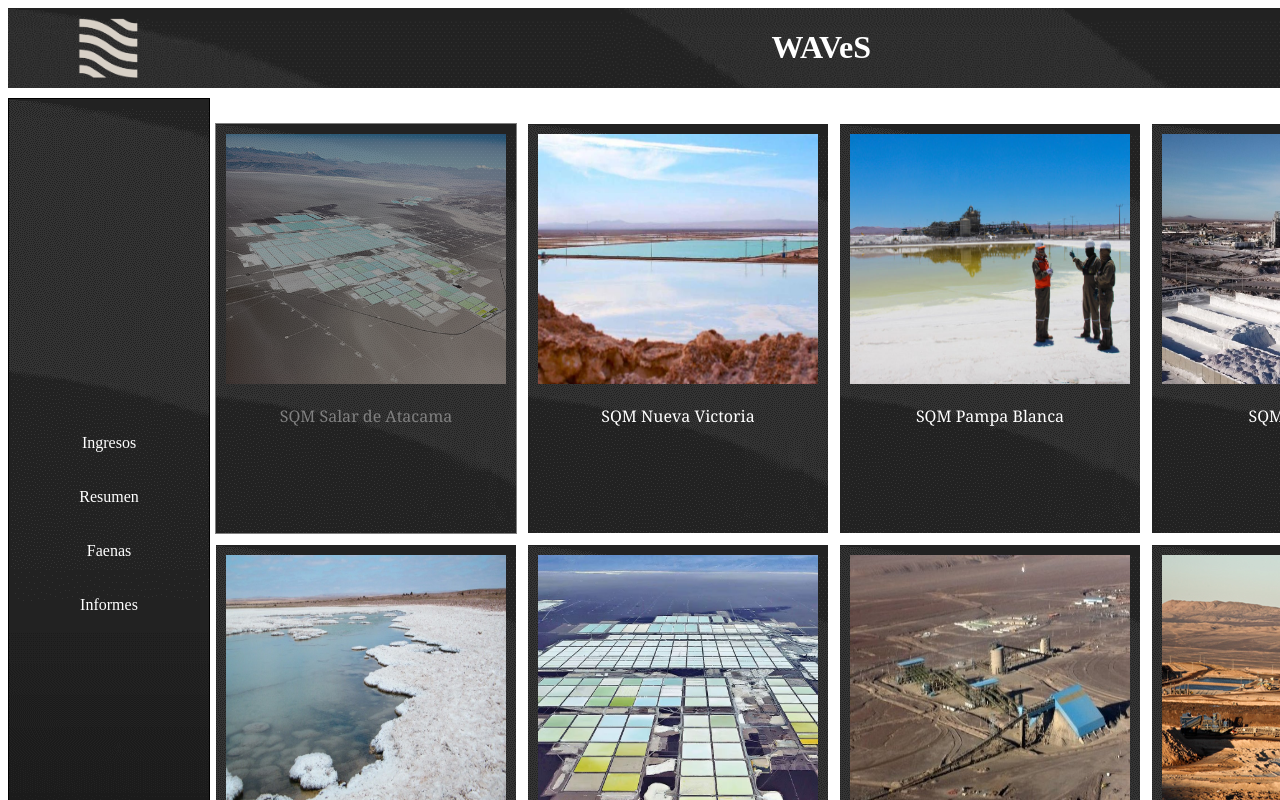
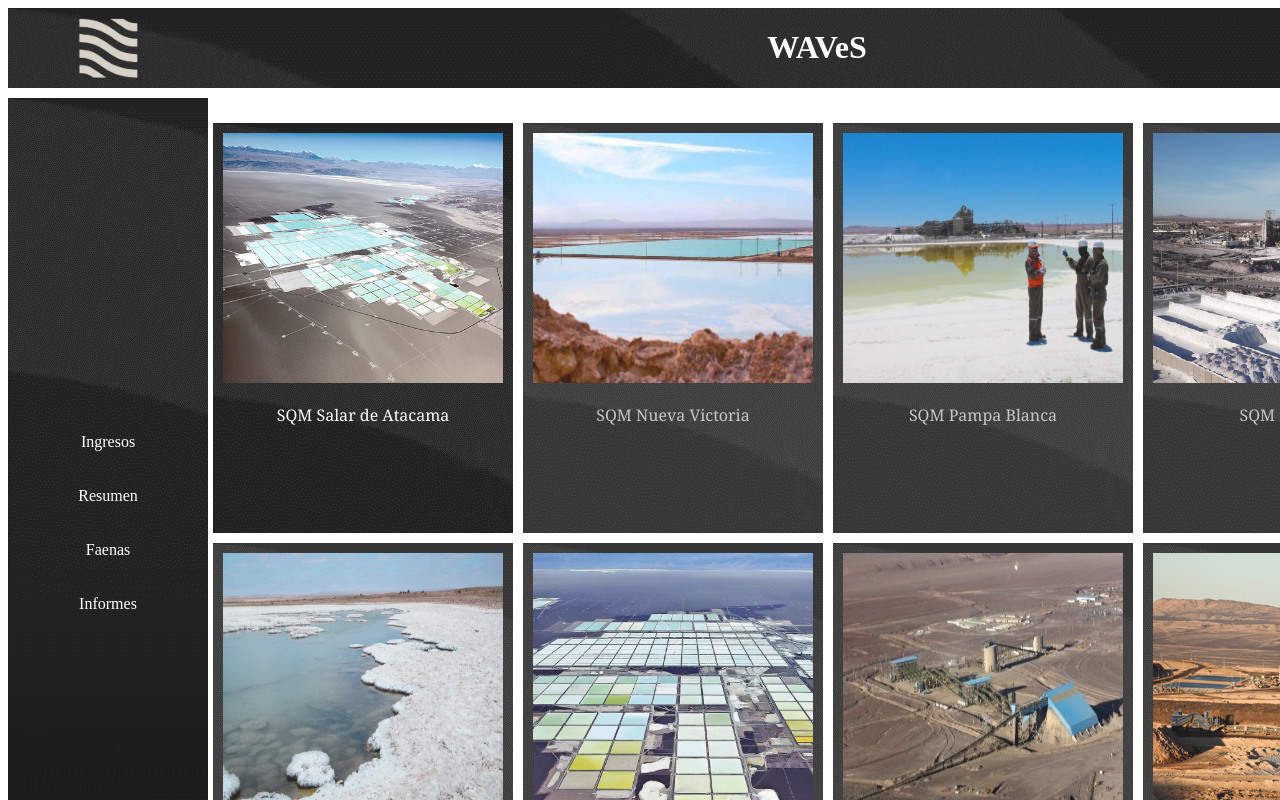
Before and after one commit to BlddSqllL/desafion_2_grid, a plain HTML site: page index.html in a window 1280 px wide. In both pictures the pointer is over the element "SQM Salar de Atacama". Shown: the top 800 px of the page. Drawn offline with Linux system fonts and the light colour scheme.

Commit message:
se modifica hover en main

```diff
--- a/assets/css/style.css
+++ b/assets/css/style.css
@@ -40,7 +40,7 @@
     flex-direction: column;
     justify-content: space-around;
     text-align: center;
-    border: 1px solid;
+
 
 }
 
@@ -70,19 +70,19 @@
 }
 
 .faenas {
-    color: white;
+    color: rgb(194, 194, 194);
     background-image: url(/assets/img/fondo.png);
     font-family: Georgia, 'Times New Roman', Times, serif;
     width: 300px;
     text-align: center;
     margin: 5px;
-    border: 1px solid;
-    ;
+    opacity: 0.9;
 }
 
 .faenas:hover {
 
-    color: grey;
+    color: white;
+    opacity: 1;
 
 
 }
@@ -94,11 +94,6 @@
     margin-top: 10px;
 }
 
-.faenas img:hover{
-    opacity: 0.5;
-    margin-top: 10px;
-
-}
 
 .footer{
     grid-area: footer;
```
